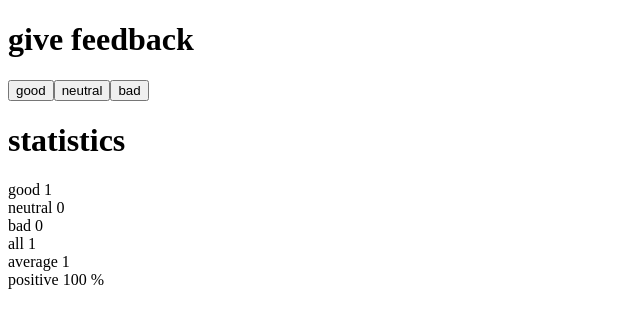
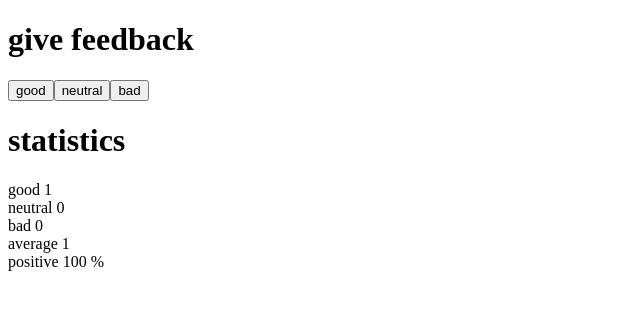
Before and after one commit to rogerwizard/fso-unicafe, a React (Vite) app: page / in a window 1280 px wide. Both pictures are taken after a click on the button "good". Shown: the top 328 px of the page, without its empty margins (0-640 px from the left). Built offline with nearby package versions, Linux system fonts and the light colour scheme.

Commit message:
Complete exercise 1.10: unicafe step 5

```diff
--- a/eslint.config.js
+++ b/eslint.config.js
@@ -33,6 +33,7 @@
         'warn',
         { allowConstantExport: true },
       ],
+      'react/prop-types': 0
     },
   },
 ]
--- a/src/App.jsx
+++ b/src/App.jsx
@@ -1,21 +1,30 @@
 import { useState } from 'react'
+
+const Button = ({ onClick, text }) => (
+  <button onClick={onClick}>{text}</button>
+)
+
+const StatisticLine = ({ text, value }) => (
+  <div>{text} {value}</div>
+)
 
 const Statistics = ({ good, neutral, bad }) => {
   const all = good + neutral + bad
   const average = (good - bad) / all
   const positivePercentage = (good / all) * 100
 
-  if (all === 0) return <p>No feedback given</p>
+  if (all === 0) {
+    return <p>No feedback given</p>
+  }
 
   return (
-    <p>
-      good {good}<br />
-      neutral {neutral}<br />
-      bad {bad}<br />
-      all {all}<br />
-      average {average}<br />
-      positive {positivePercentage} %
-    </p>
+    <div>
+      <StatisticLine text="good" value={good} />
+      <StatisticLine text="neutral" value={neutral} />
+      <StatisticLine text="bad" value={bad} />
+      <StatisticLine text="average" value={average} />
+      <StatisticLine text="positive" value={positivePercentage + " %"} />
+    </div>
   )
 }
 
@@ -28,9 +37,9 @@
     <div>
       <h1>give feedback</h1>
 
-      <button onClick={() => setGood(good + 1)}>good</button>
-      <button onClick={() => setNeutral(neutral + 1)}>neutral</button>
-      <button onClick={() => setBad(bad + 1)}>bad</button>
+      <Button onClick={() => setGood(good + 1)} text='good' />
+      <Button onClick={() => setNeutral(neutral + 1)} text='neutral' />
+      <Button onClick={() => setBad(bad + 1)} text='bad' />
 
       <h1>statistics</h1>
 
```
